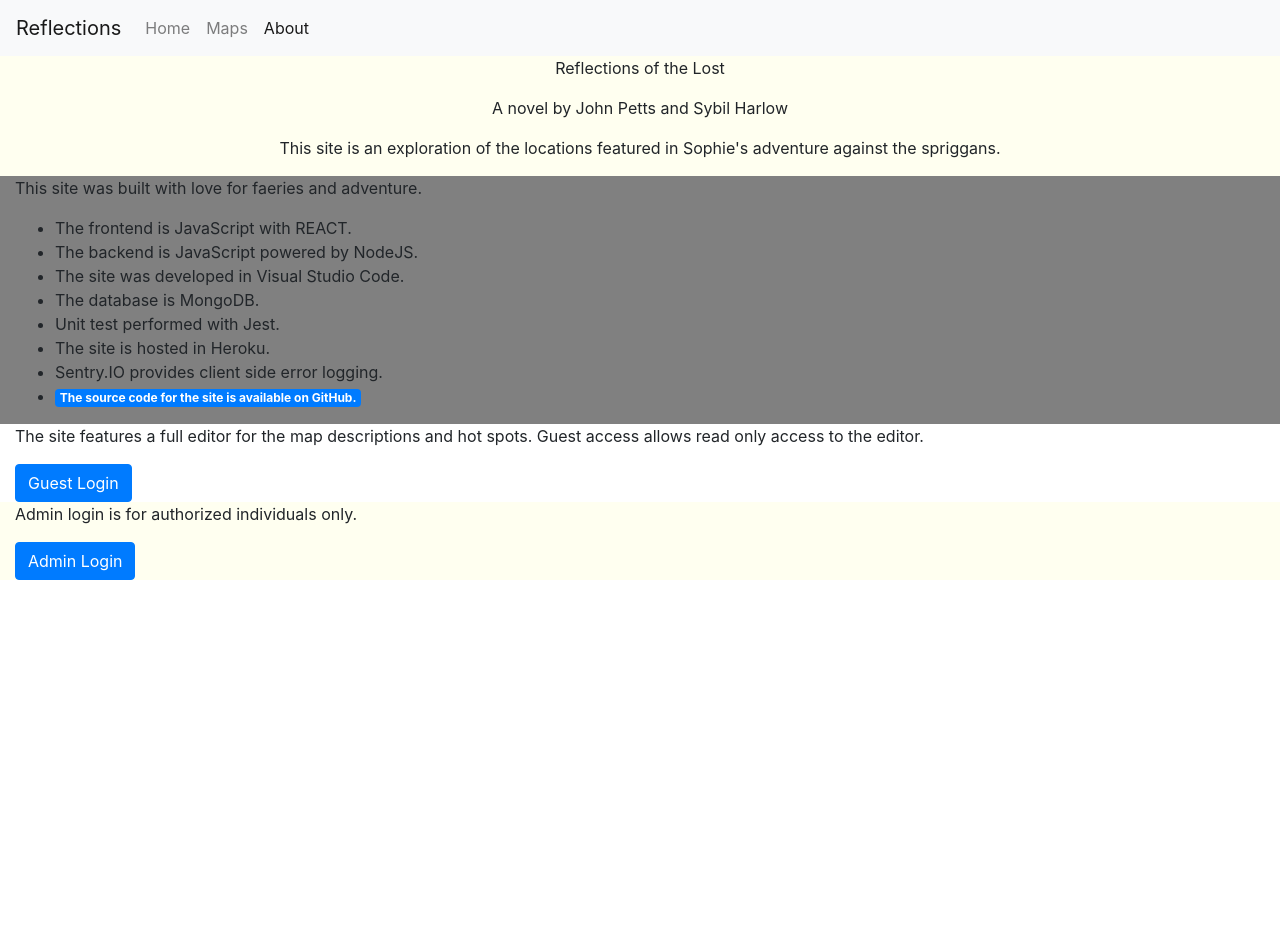
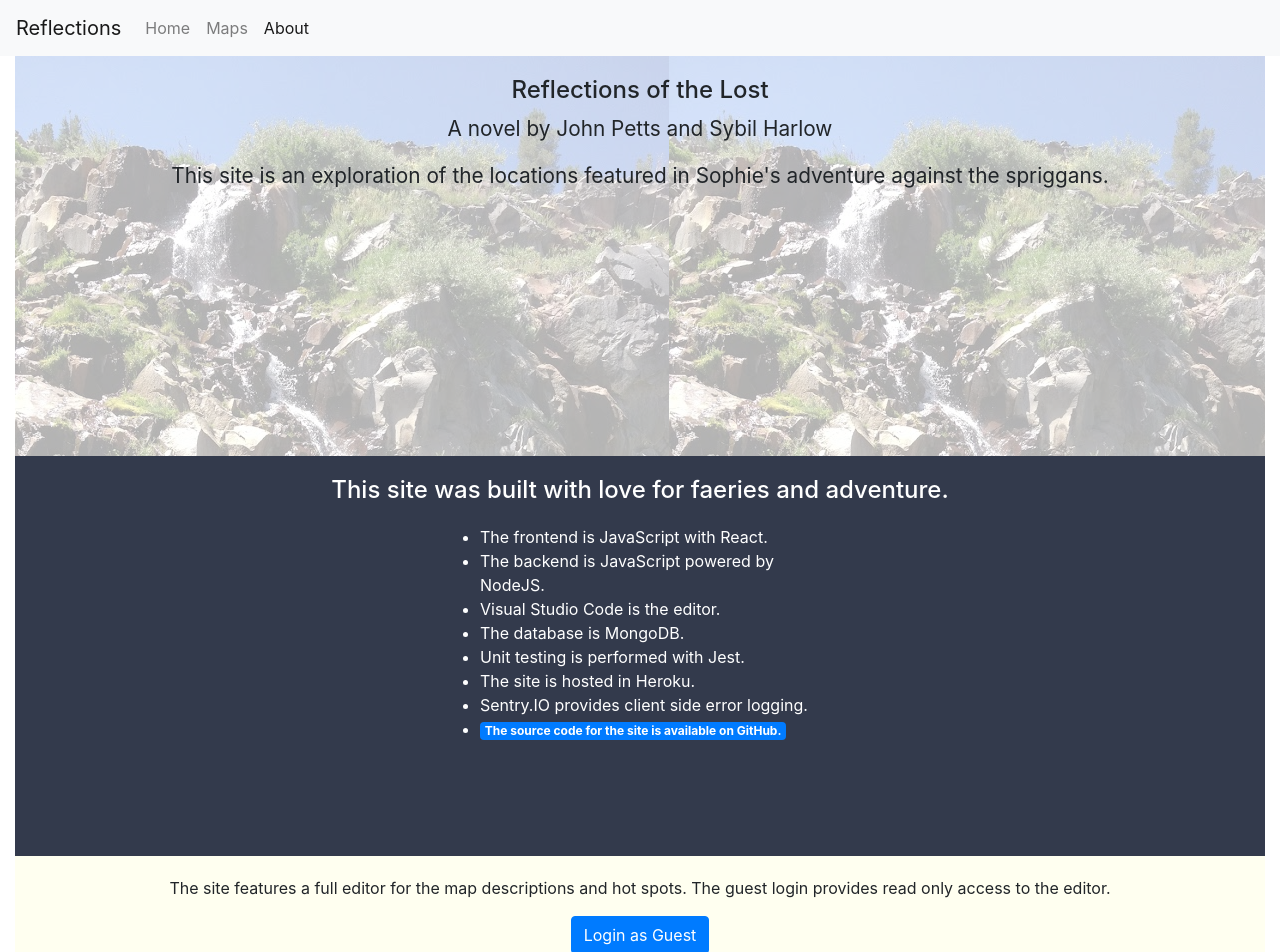
Before and after one commit to jtpetts/Reflections, a React (Create React App) app in the folder reflectionsui/: page /about in a window 1280 px wide. Shown: the top 952 px of the page. Before the commit the page ends 856 px from the top, so only its background shows below. Built offline with nearby package versions, Linux system fonts and the light colour scheme.

Commit message:
improvements on the about page

```diff
--- a/reflectionsui/package.json
+++ b/reflectionsui/package.json
@@ -12,6 +12,7 @@
     "query-string": "^6.2.0",
     "react": "^16.6.3",
     "react-dom": "^16.6.3",
+    "react-icons": "^3.2.2",
     "react-responsive-modal": "^3.5.1",
     "react-router-dom": "^4.3.1",
     "react-scripts": "2.1.1",
--- a/reflectionsui/src/components/about.jsx
+++ b/reflectionsui/src/components/about.jsx
@@ -1,84 +1,17 @@
 import React, { Component } from "react";
-import AuthService from "../services/authService";
-import LoginForm from "./loginForm";
+import AboutSection from "./sections/aboutSection";
+import AdminLoginSection from "./sections/adminLoginSection";
+import ArchitectureSection from "./sections/architectureSection";
+import GuestLoginSection from "./sections/guestLoginSection";
 
 class About extends Component {
-  state = { showAdminLogin: false };
-
-  handleGuestLogin = async () => {
-    await AuthService.login("guest@guest.com", "guest");
-    window.location = "/maps";
-  };
-
-  handleAdminLogin = () => {
-    this.setState({ showAdminLogin: !this.state.showAdminLogin });
-  };
-
-  handleSuccessfulLogin = () => {
-    const { state } = this.props.location;
-    window.location = state ? state.from.pathname : "/";
-  };
-
   render() {
     return (
       <React.Fragment>
-        <div className="row">
-          <div className="col w-100" style={{ backgroundColor: "ivory" }}>
-            <center>
-              <p>Reflections of the Lost</p>
-              <p>A novel by John Petts and Sybil Harlow</p>
-              <p>
-                This site is an exploration of the locations featured in
-                Sophie's adventure against the spriggans.
-              </p>
-            </center>
-          </div>
-        </div>
-        <div className="row">
-          <div className="col w-100" style={{ backgroundColor: "grey" }}>
-            <p>This site was built with love for faeries and adventure.</p>
-            <ul>
-              <li>The frontend is JavaScript with REACT.</li>
-              <li>The backend is JavaScript powered by NodeJS.</li>
-              <li>The site was developed in Visual Studio Code.</li>
-              <li>The database is MongoDB.</li>
-              <li>Unit test performed with Jest.</li>
-              <li>The site is hosted in Heroku.</li>
-              <li>Sentry.IO provides client side error logging.</li>
-              <li>
-                <a
-                  href="https://github.com/jtpetts/Reflections"
-                  className="badge badge-primary"
-                >
-                  The source code for the site is available on GitHub.
-                </a>
-              </li>
-            </ul>
-          </div>
-        </div>
-        <div className="row">
-          <div className="col w-100" style={{ backgroundColor: "white" }}>
-            <p>
-              The site features a full editor for the map descriptions and hot
-              spots. Guest access allows read only access to the editor.
-            </p>
-            <button onClick={this.handleGuestLogin} className="btn btn-primary">
-              Guest Login
-            </button>
-          </div>
-        </div>
-        <div className="row">
-          <div className="col w-100" style={{ backgroundColor: "ivory" }}>
-            <p>Admin login is for authorized individuals only.</p>
-            <button onClick={this.handleAdminLogin} className="btn btn-primary">
-              Admin Login
-            </button>
-
-            {this.state.showAdminLogin && (
-              <LoginForm onSuccessfulLogin={this.handleSuccessfulLogin} />
-            )}
-          </div>
-        </div>
+        <AboutSection />
+        <ArchitectureSection />
+        <GuestLoginSection />
+        <AdminLoginSection />
       </React.Fragment>
     );
   }
--- /dev/null
+++ b/reflectionsui/src/components/sections/aboutSection.jsx
@@ -0,0 +1,25 @@
+import React, { Component } from "react";
+import Background from "./../../images/Waterfall.png";
+
+class AboutSection extends Component {
+  state = {};
+  render() {
+    return (
+      <section
+        className="aboutSection"
+        style={{ backgroundImage: `url(${Background})` }}
+      >
+        <center style={{ fontSize: "130%" }}>
+          <h4>Reflections of the Lost</h4>
+          <p>A novel by John Petts and Sybil Harlow</p>
+          <p>
+            This site is an exploration of the locations featured in Sophie's
+            adventure against the spriggans.
+          </p>
+        </center>
+      </section>
+    );
+  }
+}
+
+export default AboutSection;
--- /dev/null
+++ b/reflectionsui/src/components/sections/adminLoginSection.jsx
@@ -0,0 +1,38 @@
+import React, { Component } from "react";
+import LoginForm from "./../loginForm";
+
+class adminLoginSection extends Component {
+  state = { showAdminLogin: false };
+
+  handleAdminLogin = () => {
+    this.setState({ showAdminLogin: !this.state.showAdminLogin });
+  };
+
+  handleSuccessfulLogin = () => {
+    const { state } = this.props.location;
+    window.location = state ? state.from.pathname : "/";
+  };
+
+  render() {
+    return (
+      <section
+        className="aboutSection"
+        style={{ backgroundColor: "lightblue" }}
+      >
+        <center>
+          <p>Admin login is for authorized individuals only.</p>
+
+          <button onClick={this.handleAdminLogin} className="btn btn-primary">
+            Admin Login
+          </button>
+        </center>
+
+        {this.state.showAdminLogin && (
+          <LoginForm onSuccessfulLogin={this.handleSuccessfulLogin} />
+        )}
+      </section>
+    );
+  }
+}
+
+export default adminLoginSection;
--- /dev/null
+++ b/reflectionsui/src/components/sections/architectureSection.jsx
@@ -0,0 +1,44 @@
+import React, { Component } from "react";
+
+class architectureSection extends Component {
+  state = {};
+  render() {
+    return (
+      <section
+        className="aboutSection"
+        style={{ backgroundColor: "#333A4C", color: "white" }}
+      >
+        <div>
+          <center style={{ marginBottom: "20px" }}>
+            <h4>This site was built with love for faeries and adventure.</h4>
+          </center>
+          <ul
+            style={{
+              maxWidth: "400px",
+              margin: "auto",
+              textAlign: "left"
+            }}
+          >
+            <li>The frontend is JavaScript with React.</li>
+            <li>The backend is JavaScript powered by NodeJS.</li>
+            <li>Visual Studio Code is the editor.</li>
+            <li>The database is MongoDB.</li>
+            <li>Unit testing is performed with Jest.</li>
+            <li>The site is hosted in Heroku.</li>
+            <li>Sentry.IO provides client side error logging.</li>
+            <li>
+              <a
+                href="https://github.com/jtpetts/Reflections"
+                className="badge badge-primary"
+              >
+                The source code for the site is available on GitHub.
+              </a>
+            </li>
+          </ul>
+        </div>
+      </section>
+    );
+  }
+}
+
+export default architectureSection;
--- /dev/null
+++ b/reflectionsui/src/components/sections/guestLoginSection.jsx
@@ -0,0 +1,26 @@
+import React, { Component } from "react";
+import AuthService from "../../services/authService";
+
+class GuestLoginSection extends Component {
+  handleGuestLogin = async () => {
+    await AuthService.login("guest@guest.com", "guest");
+    window.location = "/maps";
+  };
+  render() {
+    return (
+      <section className="aboutSection" style={{ backgroundColor: "ivory" }}>
+        <center>
+          <p>
+            The site features a full editor for the map descriptions and hot
+            spots. The guest login provides read only access to the editor.
+          </p>
+          <button onClick={this.handleGuestLogin} className="btn btn-primary">
+            Login as Guest
+          </button>
+        </center>
+      </section>
+    );
+  }
+}
+
+export default GuestLoginSection;
--- a/reflectionsui/src/components/sections/summarySection.jsx
+++ b/reflectionsui/src/components/sections/summarySection.jsx
@@ -11,7 +11,7 @@ class SummarySection extends Component {
         <div className="fullSection centeredSectionText">
           <center>
             <h2>Reflections of the Lost</h2>
-            <font style={{ fontSize: "130%" }}>
+            <font style={{ fontSize: "100%" }}>
               <p>
                 Ever meet faeries when you were a small child? Sophie did. She
                 has seen them many times since, but they have been too skittish
--- a/reflectionsui/src/index.css
+++ b/reflectionsui/src/index.css
@@ -22,10 +22,16 @@ code {
   width: 100%;
 }
 
+.aboutSection {
+  min-height: 400px;
+  width: 100%;
+  padding-top: 20px;
+}
+
 .centeredSectionText {
   display: flex;
   align-items: center;
   justify-content: center;
-  padding-left: 20%;
-  padding-right: 20%;
+  padding-left: 10%;
+  padding-right: 10%;
 }
```
Also changed, not shown: reflectionsui/src/images/Waterfall.png (added), 1 other file (tests, documents, lock files or other folders).
